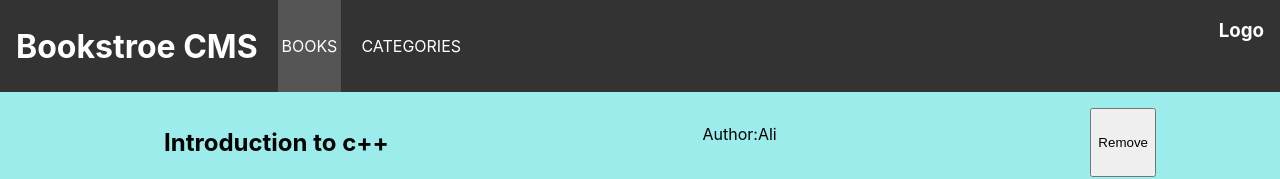
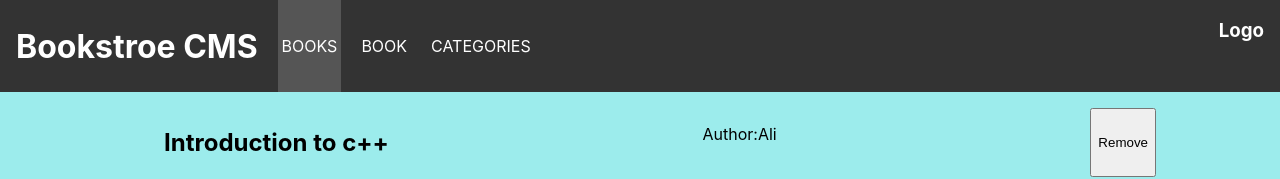
Before and after one commit to AliShahSafdari/bookstore, a React (Create React App) app: page / in a window 1280 px wide. Shown: the top 179 px of the page. Built offline with nearby package versions, Linux system fonts and the light colour scheme.

Commit message:
Update navbar.jsx

```diff
--- a/src/components/navbar.jsx
+++ b/src/components/navbar.jsx
@@ -18,6 +18,8 @@ const Navbar = () => (
       <h1 className="site-title">Bookstroe CMS</h1>
       <ul>
         <CustomLink to="/">BOOKS</CustomLink>
+  <CustomLink to="/book">BOOK</CustomLink>
+
         <CustomLink to="/categories">CATEGORIES</CustomLink>
       </ul>
     </div>
```
